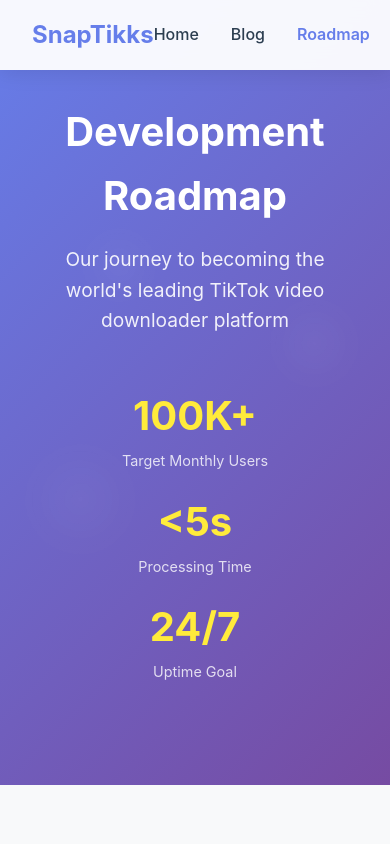
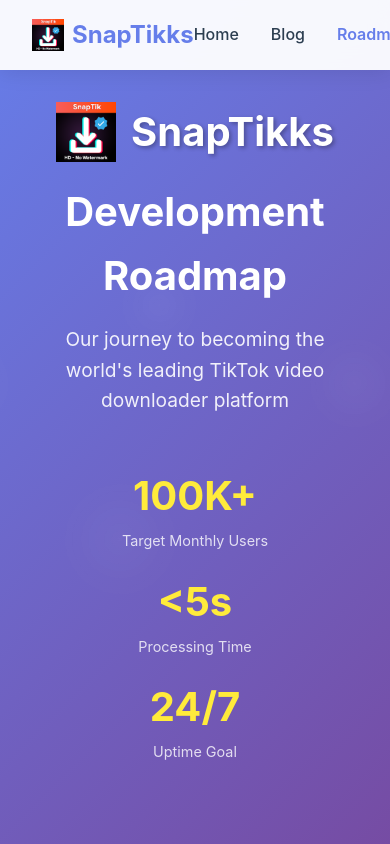
Before and after one commit to 211662/snaptikclone, a website: page roadmap.html in a window 390 px wide. Shown: the top 844 px of the page. Drawn offline with Linux system fonts and the light colour scheme.

Commit message:
🎨 Integrate SnapTik logo across website
✨ Logo Integration:
- Add logo to homepage header with text branding
- Add logo to roadmap navigation and hero section
- Create consistent visual identity across pages
- Professional logo + text combination for brand recognition

🎯 Design Updates:
- Logo + text in header navigation
- Logo + brand name in roadmap hero section
- Consistent sizing and positioning
- Proper flexbox alignment for responsive design

📁 Files Updated:
- index.html: Header logo integration
- roadmap.html: Navigation and hero logo
- css/style.css: Logo layout styling
- Uses existing logo from /logo/logo-snaptik.png

```diff
--- a/css/style.css
+++ b/css/style.css
@@ -36,6 +36,11 @@
     align-items: center;
 }
 
+.logo {
+    display: flex;
+    align-items: center;
+}
+
 .logo h1 {
     font-size: 28px;
     background: linear-gradient(135deg, #667eea 0%, #764ba2 100%);
@@ -43,6 +48,7 @@
     -webkit-text-fill-color: transparent;
     background-clip: text;
     font-weight: 700;
+    margin: 0;
 }
 
 .nav {
--- a/roadmap.html
+++ b/roadmap.html
@@ -442,7 +442,10 @@
     <!-- Navigation -->
     <nav style="background: rgba(255,255,255,0.95); backdrop-filter: blur(10px); position: fixed; top: 0; width: 100%; z-index: 1000; padding: 1rem 0; box-shadow: 0 2px 20px rgba(0,0,0,0.1);">
         <div class="container" style="max-width: 1200px; margin: 0 auto; padding: 0 2rem; display: flex; justify-content: space-between; align-items: center;">
-            <a href="/" style="font-size: 1.5rem; font-weight: 700; color: #667eea; text-decoration: none;">SnapTikks</a>
+            <a href="/" style="display: flex; align-items: center; text-decoration: none;">
+                <img src="/logo/logo-snaptik.png" alt="SnapTikks Logo" style="height: 32px; margin-right: 8px;">
+                <span style="font-size: 1.5rem; font-weight: 700; color: #667eea;">SnapTikks</span>
+            </a>
             <div style="display: flex; gap: 2rem;">
                 <a href="/" style="color: #2c3e50; text-decoration: none; font-weight: 500;">Home</a>
                 <a href="/blog.html" style="color: #2c3e50; text-decoration: none; font-weight: 500;">Blog</a>
@@ -454,6 +457,10 @@
     <!-- Hero Section -->
     <section class="roadmap-hero">
         <div class="container" style="max-width: 1200px; margin: 0 auto; padding: 0 2rem;">
+            <div style="display: flex; align-items: center; justify-content: center; margin-bottom: 1rem;">
+                <img src="/logo/logo-snaptik.png" alt="SnapTikks Logo" style="height: 60px; margin-right: 15px;">
+                <span style="font-size: 2.5rem; font-weight: 700; color: white; text-shadow: 2px 2px 4px rgba(0,0,0,0.3);">SnapTikks</span>
+            </div>
             <h1>Development Roadmap</h1>
             <p class="subtitle">Our journey to becoming the world's leading TikTok video downloader platform</p>
 
```
Also changed, not shown: index.html (+1 -0 lines), logo/logo-snaptik.png (added).
